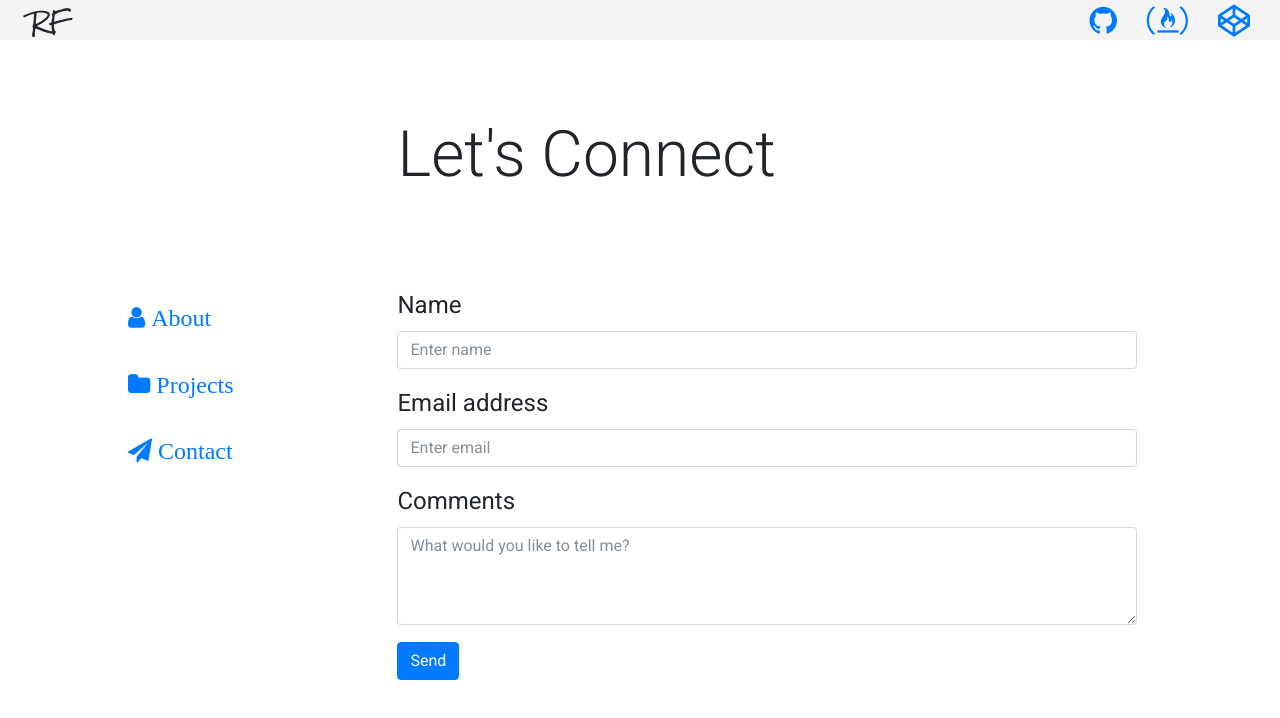
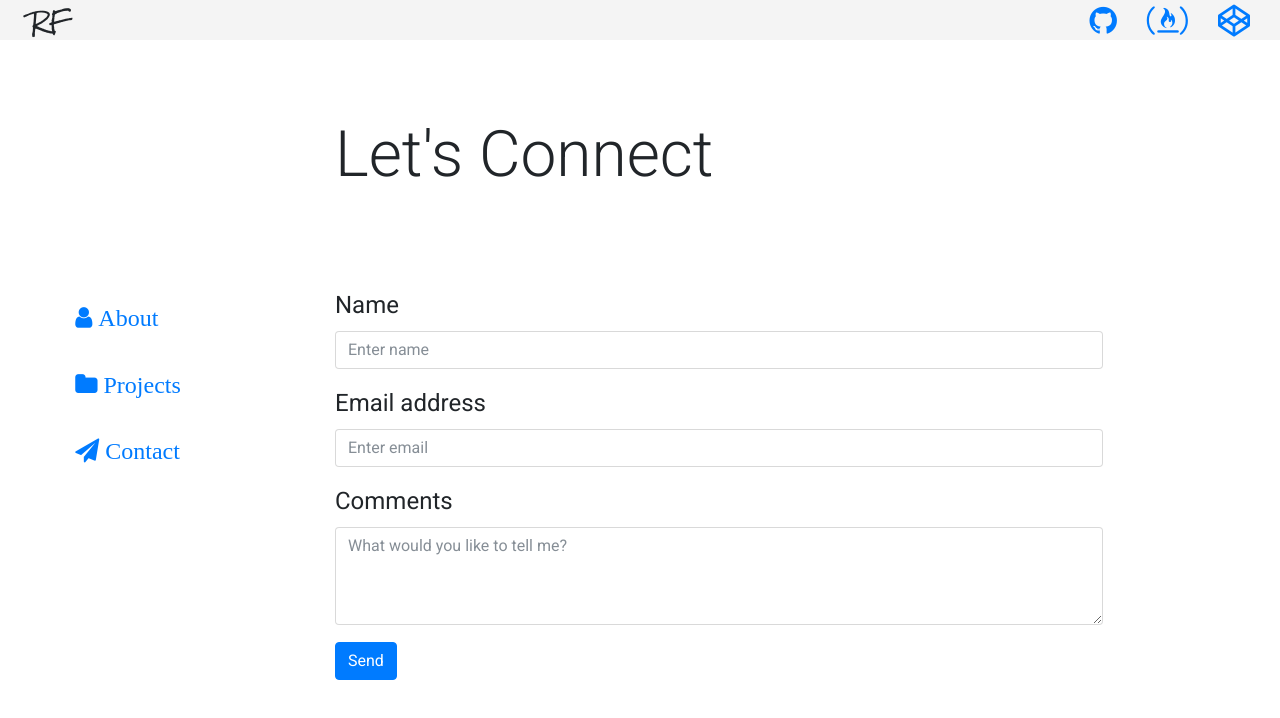
Before and after one commit to aressef/mySite, a plain HTML site: page index.html in a window 1280 px wide. Both pictures are taken after a click on the link "Contact". Drawn offline with Linux system fonts and the light colour scheme.

Commit message:
Add video play on hover for large screens

```diff
--- a/css/large.css
+++ b/css/large.css
@@ -49,9 +49,9 @@ body {
 .sections-nav-div {
     display: flex;
     align-items: center;
+    justify-content: center;
     height: 100vh;
-    width: 25%;
-    margin-left: 10%;
+    width: 20%;
   }
 
 .sections-nav {
@@ -63,8 +63,7 @@ body {
   }
 
 .section-displayed-div {
-    width: 75%;
-    margin-right: 10%;
+    max-width: 70%;
 }
 
 .about {
@@ -134,6 +133,7 @@ body {
     align-content: center;
     justify-content: space-between;
     height: 70vh;
+    max-width: 60vw;
 }
 
 .contact-h1 {
--- a/css/small-and-med.css
+++ b/css/small-and-med.css
@@ -195,9 +195,3 @@ hr {
   }
 
 }
-
-/* Large devices (desktops, 992px and up)
-@media screen and (min-width: 992px) { ... }
-
-Extra large devices (large desktops, 1200px and up)
-@media screen and (min-width: 1200px) { ... }*/
--- a/index.html
+++ b/index.html
@@ -3,6 +3,7 @@
 <head>
   <meta charset="utf-8">
   <meta name="viewport" content="width=device-width, initial-scale=1, shrink-to-fit=no">
+  <meta http-equiv="X-UA-Compatible" content="ie=edge">
 
   <title>Ryan Fuhrman</title>
 
--- a/js/main.js
+++ b/js/main.js
@@ -16,10 +16,8 @@ var ajaxCall = function (section, file) {
     }
   };
 
+  xhr.open('GET', file);
 
-
-
-  xhr.open('GET', file);
   xhr.send(null);
 };
 
@@ -37,6 +35,7 @@ var sections = {
       sectionDiv.removeChild(sectionDiv.lastChild);
     }
     sectionDiv.appendChild(sectionHTML);
+    playVideoOnHover();
   },
 
   contact: function(sectionHTML) {
@@ -58,7 +57,6 @@ for (var i = 0; i < sectionLinkClicked.length; i++) {
     } else if (this.classList.contains('projects-link')) {
       if (window.innerWidth > 991) {
         ajaxCall(sections.projects, 'html/projects-large.html')
-        testingTesting();
       } else {
         ajaxCall(sections.projects, 'html/projects-small-and-med.html');
       }
@@ -77,12 +75,12 @@ var loadProjectPageByScreenSize = function() {
       ajaxCall(sections.projects, 'html/projects-small-and-med.html');
     }
   }
-};
+}
 
 window.addEventListener('resize', loadProjectPageByScreenSize, false);
 
 
-function testingTesting() {
+function playVideoOnHover() {
 
   var projectVideos = document.querySelectorAll('.project-vids');
   console.log(projectVideos);
@@ -90,14 +88,11 @@ function testingTesting() {
   for (var i = 0; i < projectVideos.length; i++) {
 
     projectVideos[i].addEventListener('mouseenter', function() {
-      console.log('play');
       this.play();
-
     });
 
     projectVideos[i].addEventListener('mouseout', function() {
-      console.log('pause');
       this.pause();
-    })
+    });
   }
 }
```
